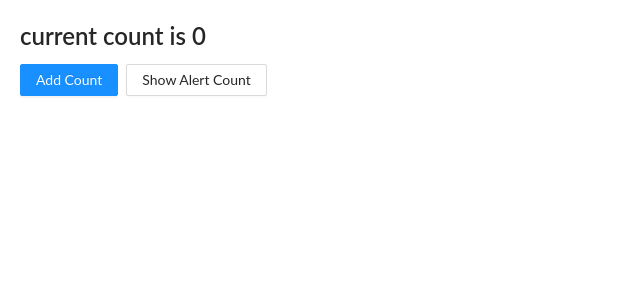
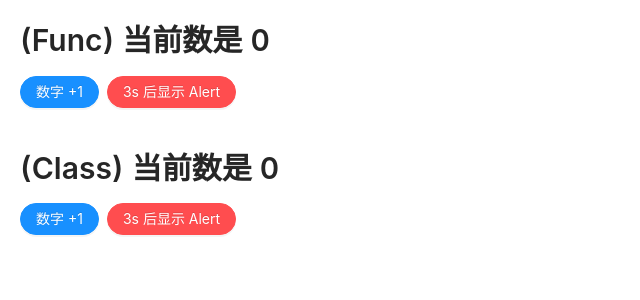
Before and after one commit to SongFuZhen/stackblitz-code, a React (Create React App) app: page / in a window 1280 px wide. Shown: the top 300 px of the page, without its empty margins (0-640 px from the left). Built offline with nearby package versions, Linux system fonts and the light colour scheme.

Commit message:
添加 Class 组件

```diff
--- a/App.tsx
+++ b/App.tsx
@@ -1,11 +1,12 @@
 import * as React from 'react';
-import CountComponent from './count';
+import Count from './count';
 import './style.css';
 
 export default function App() {
   return (
     <div>
-      <CountComponent />
+      {/* Count */}
+      <Count />
     </div>
   );
 }
--- a/count/index.tsx
+++ b/count/index.tsx
@@ -1,37 +1,14 @@
 import * as React from 'react';
-import { Button, Space, Typography } from 'antd';
-import './index.css';
+import CountClassComponent from './index_class';
+import CountComponent from './index_func';
 
-const { Title } = Typography;
-
-const CountComponent = () => {
-  const [count, setCount] = React.useState<number>(0);
-
-  const handleAddCount = () => {
-    setCount((prevCount) => prevCount + 1);
-    // setCount(count + 1);
-  };
-
-  const handleShowAlert = () => {
-    // capture value
-    setTimeout(() => {
-      alert('current count is ' + count);
-    }, 3000);
-  };
-
+const Count = () => {
   return (
-    <div className={'content'}>
-      <Title level={3}>current count is {count}</Title>
-
-      <Space>
-        <Button type="primary" onClick={handleAddCount}>
-          Add Count
-        </Button>
-
-        <Button onClick={handleShowAlert}>Show Alert Count</Button>
-      </Space>
+    <div>
+      <CountComponent />
+      <CountClassComponent />
     </div>
   );
 };
 
-export default CountComponent;
+export default Count;
--- /dev/null
+++ b/count/index_class.tsx
@@ -0,0 +1,77 @@
+import * as React from 'react';
+import { Button, Space, Typography } from 'antd';
+import './index.css';
+
+const { Title } = Typography;
+
+interface Props {}
+
+type StateProps = {
+  count: number;
+};
+
+class CountClassComponent extends React.PureComponent<Props, StateProps> {
+  constructor(props: any) {
+    super(props);
+
+    this.state = {
+      count: 0,
+    };
+  }
+
+  static getDerivedStateFromProps(nextProps: Props, nextState: StateProps) {
+    console.log(
+      'getDerivedStateFromProps:: nextProps',
+      nextProps,
+      'nextState',
+      nextState
+    );
+
+    return null;
+  }
+
+  handleAddCount = () => {
+    this.setState({
+      count: this.state.count + 1,
+    });
+  };
+
+  handleShowAlert = () => {
+    setTimeout(() => {
+      alert('current count is ' + this.state.count);
+    }, 3000);
+  };
+
+  render() {
+    return (
+      <div className={'content'}>
+        <Title level={2}>(Class) 当前数是 {this.state.count}</Title>
+
+        <Space>
+          <Button type="primary" onClick={this.handleAddCount}>
+            数字 +1
+          </Button>
+
+          <Button type="primary" danger onClick={this.handleShowAlert}>
+            3s 后显示 Alert
+          </Button>
+        </Space>
+      </div>
+    );
+  }
+
+  componentDidUpdate(nextProps: Props, nextState: StateProps) {
+    console.log(
+      'componentDidUpdate:: nextProps',
+      nextProps,
+      'nextState',
+      nextState
+    );
+  }
+
+  componentDidMount() {
+    console.log('mount');
+  }
+}
+
+export default CountClassComponent;
--- /dev/null
+++ b/count/index_func.tsx
@@ -0,0 +1,40 @@
+import * as React from 'react';
+import { Button, Space, Typography } from 'antd';
+import './index.css';
+
+const { Title } = Typography;
+
+const CountComponent = () => {
+  const [count, setCount] = React.useState<number>(0);
+
+  const handleAddCount = () => {
+    // use
+    setCount((prevCount) => prevCount + 1);
+    // setCount(count + 1);
+  };
+
+  const handleShowAlert = () => {
+    // capture value
+    setTimeout(() => {
+      alert('current count is ' + count);
+    }, 3000);
+  };
+
+  return (
+    <div className={'content'}>
+      <Title level={2}>(Func) 当前数是 {count}</Title>
+
+      <Space>
+        <Button type="primary" onClick={handleAddCount}>
+          数字 +1
+        </Button>
+
+        <Button type="primary" danger onClick={handleShowAlert}>
+          3s 后显示 Alert
+        </Button>
+      </Space>
+    </div>
+  );
+};
+
+export default CountComponent;
--- a/style.css
+++ b/style.css
@@ -1,5 +1,5 @@
 @import '~antd/dist/antd.css';
 
-* {
-  font-family: Lato;
+.ant-btn {
+  border-radius: 32px;
 }
```
